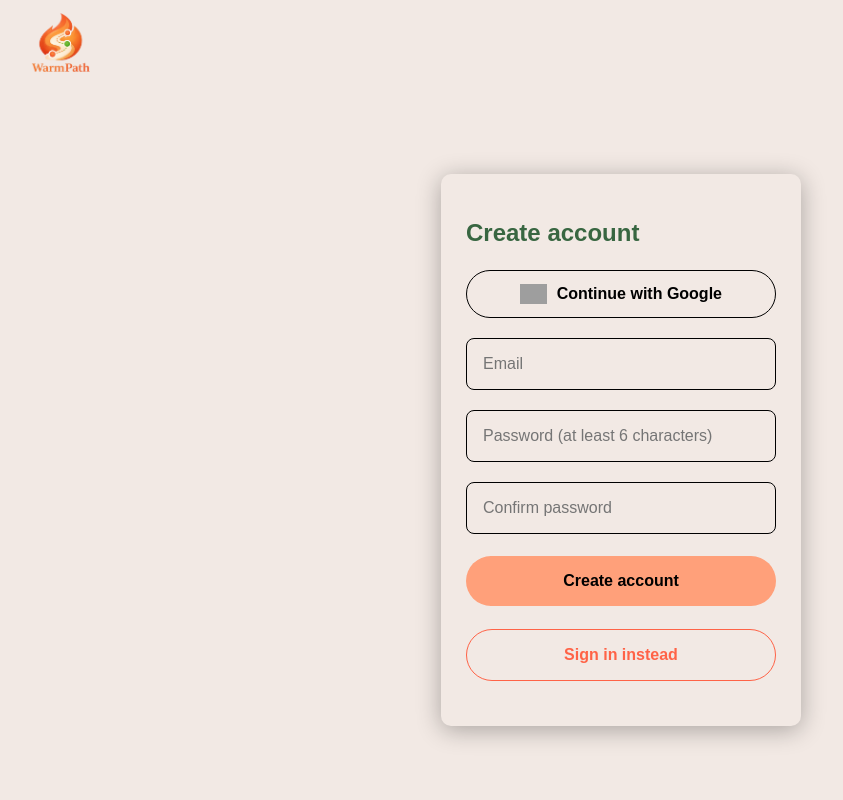
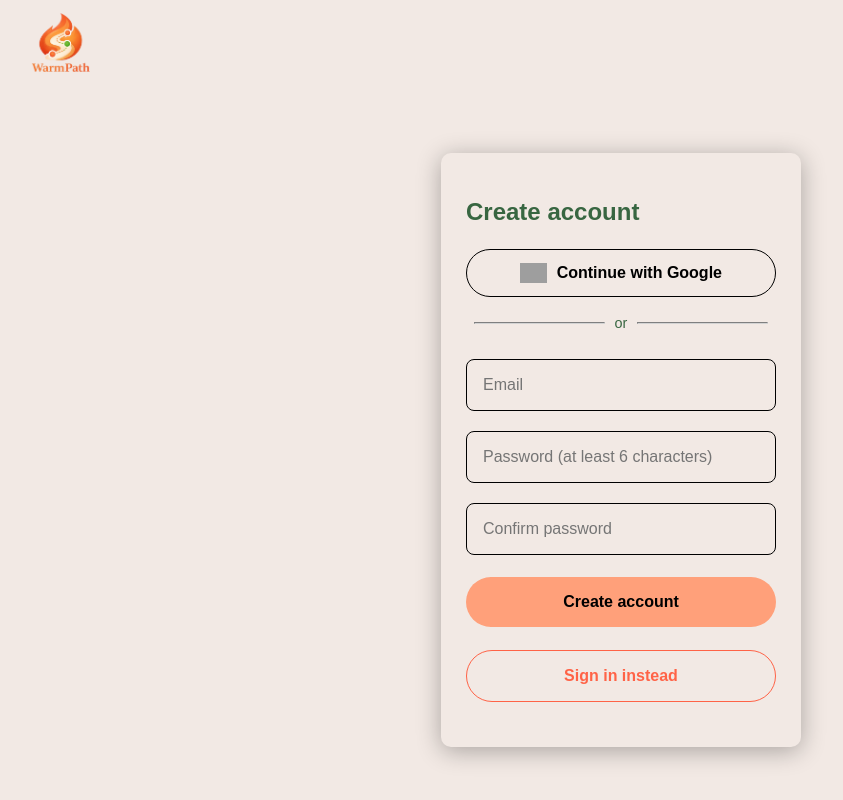
Before and after one commit to Le-Zu/WarmPath, a React (Vite) app in the folder warm-path/: page /register in a window 1280 px wide. Shown: the top 800 px of the page, without its empty margins (19-862 px from the left). Built offline with nearby package versions, Linux system fonts and the light colour scheme; no server answers; grey boxes are pictures that could not be loaded; a web font is replaced by a local one.

Commit message:
Added divider between Google button and forms

```diff
--- a/warm-path/src/pages/RegisterPage.jsx
+++ b/warm-path/src/pages/RegisterPage.jsx
@@ -188,6 +188,19 @@ export default function RegisterPage() {
                   Continue with Google
                </button>
 
+               <div
+                  style={{
+                     display: "flex",
+                     alignItems: "center",
+                     gap: "10px",
+                     margin: "8px",
+                  }}
+               >
+                  <hr style={{ flex: 1, borderColor: "lightgray" }} />
+                  <h7 style={{ fontSize: "0.9rem" }}>or</h7>
+                  <hr style={{ flex: 1, borderColor: "lightgray" }} />
+               </div>
+
                <form
                   onSubmit={handleRegister}
                   style={{
```
